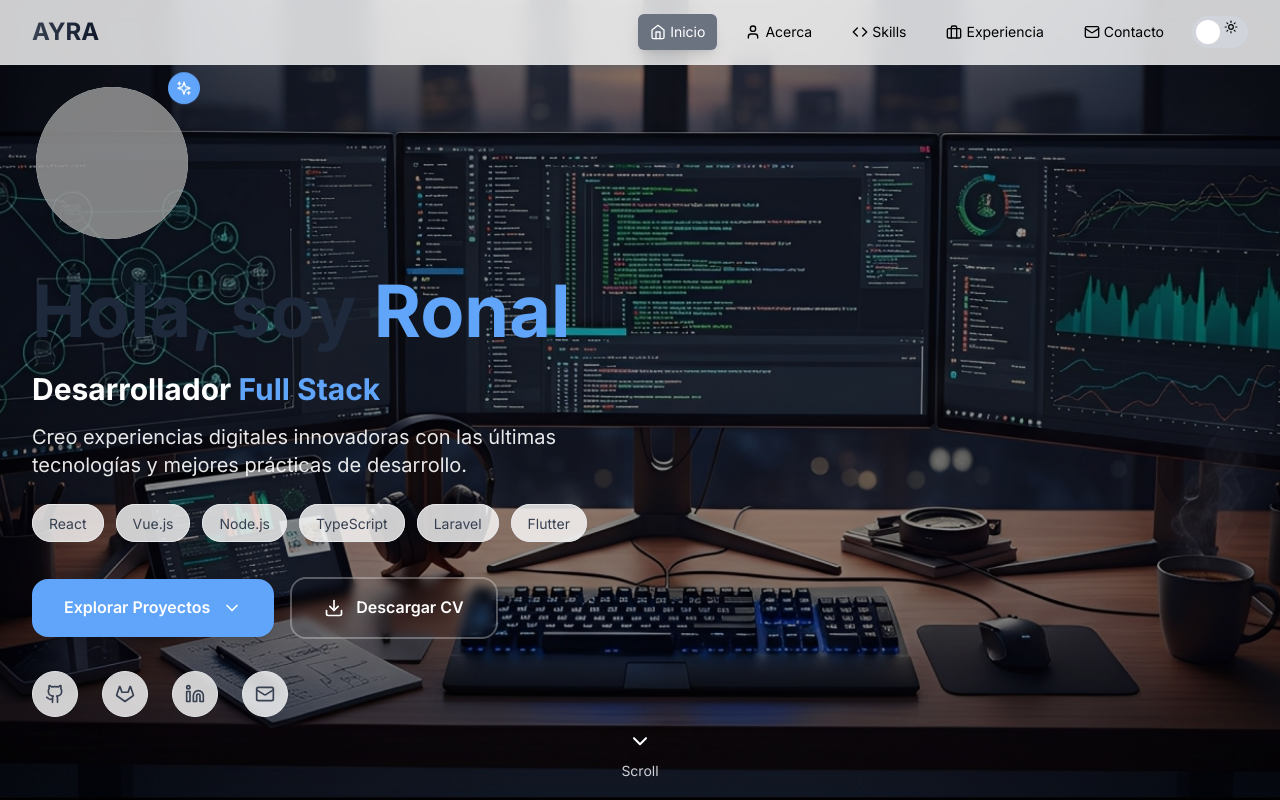
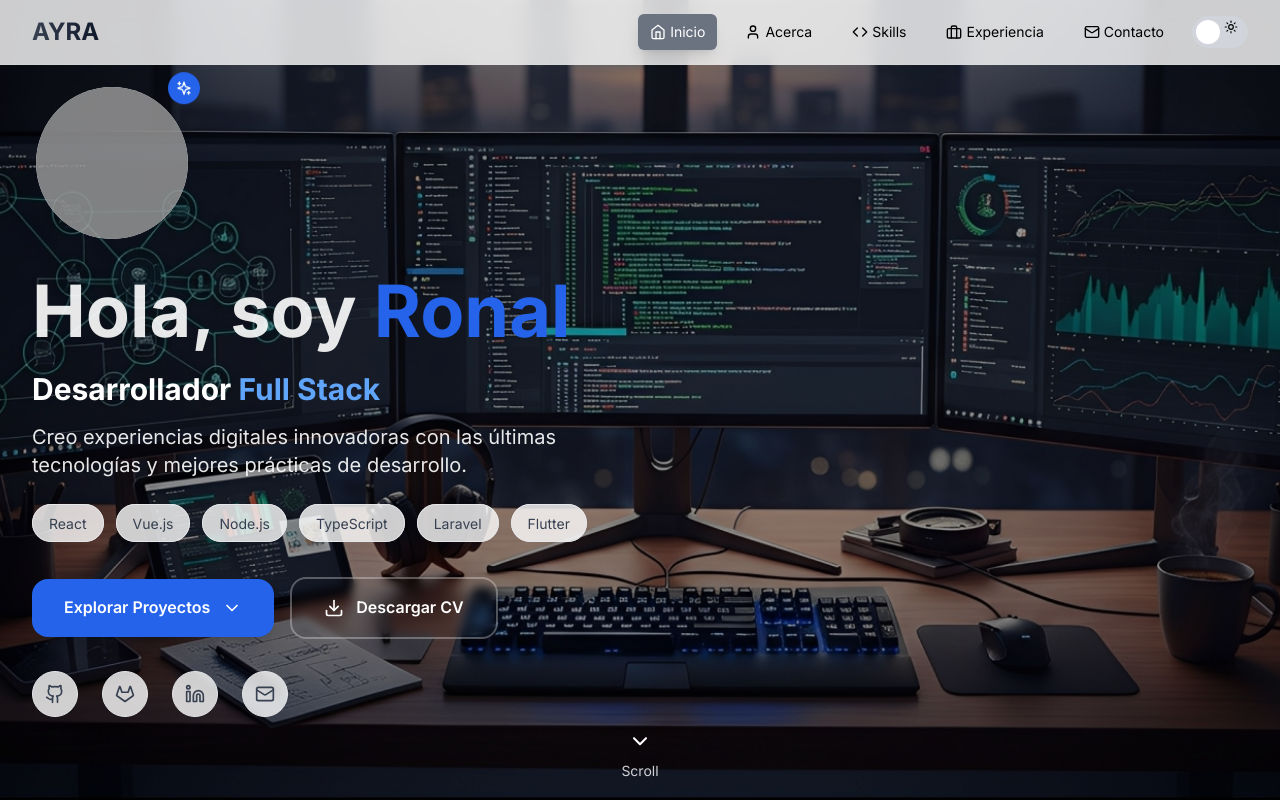
Before and after one commit to RonalAyra/ronal_ayra_revollo, a React (Vite) app: page / in a window 1280 px wide. Shown: the top 800 px of the page. Built offline with nearby package versions, Linux system fonts and the light colour scheme; grey boxes are pictures that could not be loaded.

Commit message:
improvement of styles contacts

```diff
--- a/src/components/experience/CardExperienceItem.tsx
+++ b/src/components/experience/CardExperienceItem.tsx
@@ -38,7 +38,7 @@ const CardExperienceItem = ({ item, index }: Props) => {
         <div
           className={`w-full lg:w-6/12 xl:w-5/12 ${
             index % 2 === 0 ? "lg:pr-4 xl:pr-8" : "lg:pl-4 xl:pl-8"
-          } sm:ml-12 lg:ml-0`}
+          } lg:ml-0`}
         >
           <div
             className={`
@@ -85,7 +85,7 @@ const CardExperienceItem = ({ item, index }: Props) => {
                   </div>
                 </div>
               </div>
-              <div className="w-12 sm:w-20 h-0.5 sm:h-1 bg-blue-400 from-blue-500 to-purple-500 rounded-full mb-3 sm:mb-4"></div>
+              <div className="w-12 sm:w-20 h-0.5 sm:h-1 bg-blue-600 from-blue-500 to-purple-500 rounded-full mb-3 sm:mb-4"></div>
             </div>
             <ul className="space-y-2 sm:space-y-3 mb-4 sm:mb-6 lg:mb-8">
               {item.description.map((desc, i) => (
@@ -93,7 +93,7 @@ const CardExperienceItem = ({ item, index }: Props) => {
                   key={i}
                   className="text-sm sm:text-base text-gray-700 dark:text-gray-300 leading-relaxed flex items-start group/desc"
                 >
-                  <span className="w-1.5 h-1.5 sm:w-2 sm:h-2 bg-blue-400 from-blue-500 to-purple-500 rounded-full mt-1.5 sm:mt-2 mr-2 sm:mr-3 flex-shrink-0 transform group-hover/desc:scale-125 sm:group-hover/desc:scale-150 transition-transform duration-300"></span>
+                  <span className="w-1.5 h-1.5 sm:w-2 sm:h-2 bg-blue-600 from-blue-500 to-purple-500 rounded-full mt-1.5 sm:mt-2 mr-2 sm:mr-3 flex-shrink-0 transform group-hover/desc:scale-125 sm:group-hover/desc:scale-150 transition-transform duration-300"></span>
                   <span className="flex-1">{desc}</span>
                 </li>
               ))}
--- a/src/pages/Contact.tsx
+++ b/src/pages/Contact.tsx
@@ -8,10 +8,10 @@ const Contact = () => {
   return (
     <section
       id="contact"
-      className="relative py-20 bg-gradient-to-br from-gray-50 via-white to-blue-50/30 dark:from-gray-900 dark:via-gray-800 dark:to-blue-900/20 overflow-hidden"
+      className="relative py-20 bg-gradient-to-br from-gray-50 to-white dark:from-gray-900 dark:to-gray-800 transition-colors duration-300 overflow-hidden"
     >
-      <div className="absolute top-0 left-0 w-72 h-72 bg-gradient-to-r from-blue-500/10 to-cyan-500/10 rounded-full blur-3xl transform -translate-x-1/2 -translate-y-1/2"></div>
-      <div className="absolute bottom-0 right-0 w-96 h-96 bg-gradient-to-r from-purple-500/10 to-pink-500/10 rounded-full blur-3xl transform translate-x-1/3 translate-y-1/3"></div>
+      <div className="absolute top-0 left-0 w-72 h-72 rounded-full blur-3xl transform -translate-x-1/2 -translate-y-1/2"></div>
+      <div className="absolute bottom-0 right-0 w-96 h-96 rounded-full blur-3xl transform translate-x-1/3 translate-y-1/3"></div>
 
       <div className="relative max-w-7xl mx-auto px-4 sm:px-6 lg:px-8">
         <div className="text-center mb-16">
@@ -48,7 +48,7 @@ const Contact = () => {
           <div className="grid lg:grid-cols-2 gap-8">
             <div className="space-y-8">
               <div className="relative">
-                <div className="absolute -inset-1 bg-gradient-to-r from-blue-500 to-cyan-500 rounded-2xl blur opacity-20 group-hover:opacity-30 transition duration-1000 group-hover:duration-200"></div>
+                <div className="absolute -inset-1 bg-gradient-to-r rounded-2xl blur opacity-20 group-hover:opacity-30 transition duration-1000 group-hover:duration-200"></div>
                 <div className="relative bg-white/80 dark:bg-gray-800/80 backdrop-blur-sm rounded-2xl p-6 border border-gray-200/50 dark:border-gray-700/50">
                   <div className="flex items-center gap-3 mb-6">
                     <div className="relative">
@@ -85,7 +85,7 @@ const Contact = () => {
             </div>
             <div className="space-y-8">
               <div className="relative">
-                <div className="absolute -inset-1 bg-gradient-to-r from-purple-500 to-pink-500 rounded-2xl blur opacity-20 group-hover:opacity-30 transition duration-1000 group-hover:duration-200"></div>
+                <div className="absolute -inset-1 bg-gradient-to-r rounded-2xl blur opacity-20 group-hover:opacity-30 transition duration-1000 group-hover:duration-200"></div>
                 <div className="relative bg-white/80 dark:bg-gray-800/80 backdrop-blur-sm rounded-2xl p-6 border border-gray-200/50 dark:border-gray-700/50">
                   <div className="flex items-center gap-3 mb-6">
                     <div className="relative">
@@ -113,7 +113,7 @@ const Contact = () => {
               </div>
 
               <div className="relative">
-                <div className="absolute -inset-1 bg-gradient-to-r from-green-500 to-emerald-500 rounded-2xl blur opacity-20 group-hover:opacity-30 transition duration-1000 group-hover:duration-200"></div>
+                <div className="absolute -inset-1 bg-gradient-to-r  rounded-2xl blur opacity-20 group-hover:opacity-30 transition duration-1000 group-hover:duration-200"></div>
                 <div className="relative bg-white/80 dark:bg-gray-800/80 backdrop-blur-sm rounded-2xl p-6 border border-gray-200/50 dark:border-gray-700/50">
                   <div className="flex items-center gap-3 mb-4">
                     <div className="relative">
--- a/src/pages/Experience.tsx
+++ b/src/pages/Experience.tsx
@@ -4,11 +4,7 @@ import CardExperienceItem from "../components/experience/CardExperienceItem";
 
 const ExperienceSection = () => {
   const [showAll, setShowAll] = useState(false);
-
-  // Mostrar solo las primeras 4 experiencias inicialmente
   const displayedExperiences = showAll ? experiences : experiences.slice(0, 4);
-
-  // Verificar si hay más de 4 experiencias para mostrar el botón
   const hasMoreExperiences = experiences.length > 4;
 
   return (
--- a/src/pages/Footer.tsx
+++ b/src/pages/Footer.tsx
@@ -4,7 +4,7 @@ const Footer = () => {
       <div className="max-w-7xl mx-auto px-4 sm:px-6 lg:px-8">
         <div className="text-center">
           <p className="text-black dark:text-white">
-            © 2024 Ronal Ayra. Hecho con mucho ☕
+            © 2025 Ronal Ayra. Hecho con mucho ☕
           </p>
         </div>
       </div>
--- a/src/pages/Hero.tsx
+++ b/src/pages/Hero.tsx
@@ -37,16 +37,16 @@ const Hero = () => {
                     />
                   </div>
                 </div>
-                <div className="absolute -top-2 -right-2 bg-blue-400 from-green-400 to-blue-500 p-2 rounded-full animate-bounce">
+                <div className="absolute -top-2 -right-2 bg-blue-600 from-green-400 to-blue-500 p-2 rounded-full animate-bounce">
                   <Sparkles className="text-white" size={16} />
                 </div>
               </div>
             </div>
 
             <div className="space-y-6">
-              <h1 className="text-4xl md:text-6xl lg:text-7xl font-bold leading-tight">
+              <h1 className="text-white/90 text-4xl md:text-6xl lg:text-7xl font-bold leading-tight">
                 Hola, soy{" "}
-                <span className="bg-blue-400 from-blue-600 via-purple-600 to-cyan-600 bg-clip-text text-transparent">
+                <span className="bg-blue-600 from-blue-600 via-purple-600 to-cyan-600 bg-clip-text text-transparent">
                   Ronal
                 </span>
               </h1>
@@ -81,7 +81,7 @@ const Hero = () => {
             <div className="flex flex-col sm:flex-row gap-4 justify-center lg:justify-start items-center">
               <button
                 onClick={() => scrollToSection("experience")}
-                className="group px-8 py-4 bg-blue-400 from-blue-600 to-purple-600 text-white rounded-2xl font-semibold hover:shadow-2xl hover:scale-105 transform transition-all duration-300 flex items-center gap-3 shadow-lg"
+                className="group px-8 py-4 bg-blue-600 from-blue-600 to-purple-600 text-white rounded-2xl font-semibold hover:shadow-2xl hover:scale-105 transform transition-all duration-300 flex items-center gap-3 shadow-lg"
               >
                 <span>Explorar Proyectos</span>
                 <ChevronDown
```
